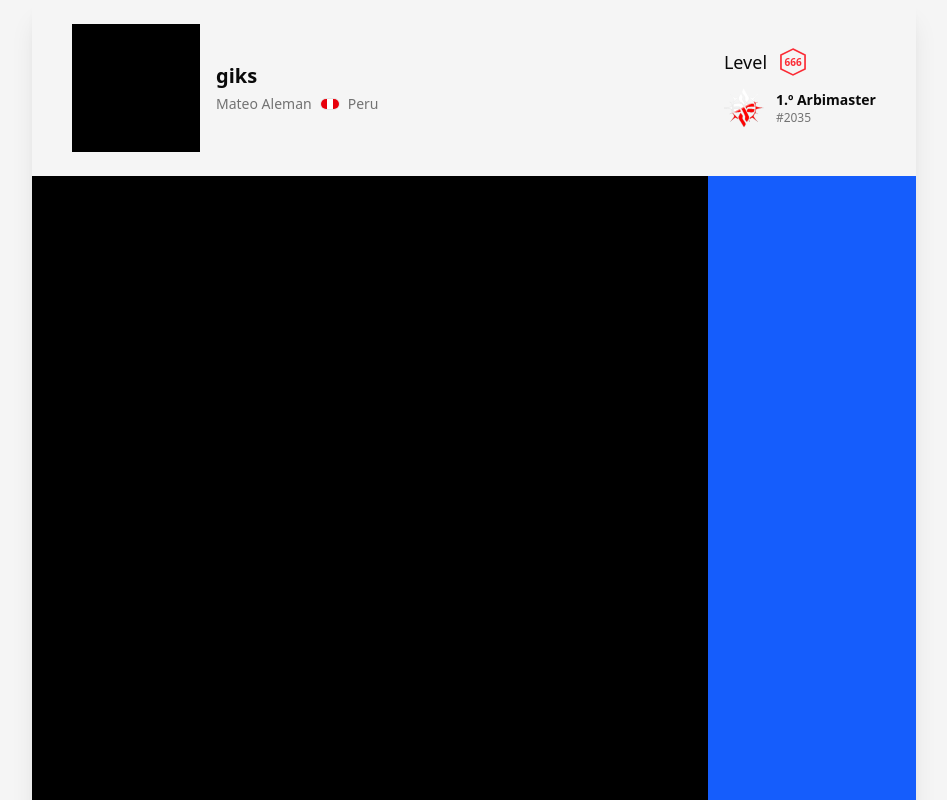
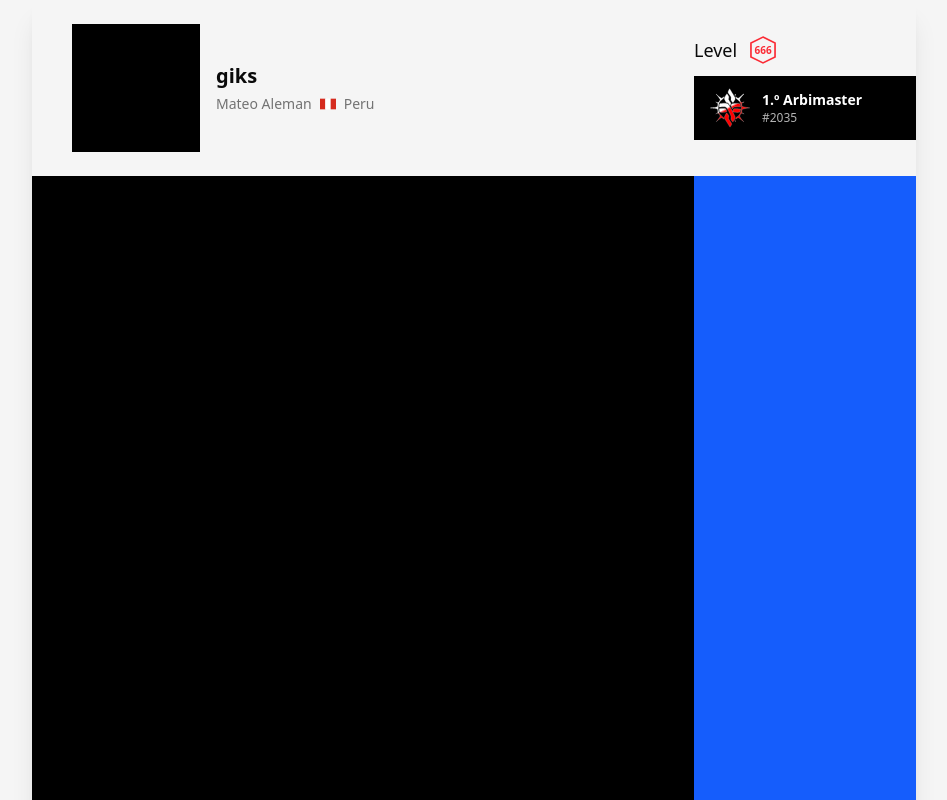
Before and after one commit to zGIKS/portfolio, a Next.js app: page / in a window 1280 px wide. Shown: the top 800 px of the page, without its empty margins (166-1113 px from the left). Built offline with nearby package versions, Linux system fonts and the light colour scheme.

Commit message:
feat: update Section1 to include PeruFlag icon and adjust layout; fix Section3 width

```diff
--- a/src/components/home-card.tsx
+++ b/src/components/home-card.tsx
@@ -6,7 +6,7 @@ export function HomeCard() {
   return (
     <div className="min-h-screen w-full bg-black text-white shadow-xl md:max-w-[55.249245rem]">
       <Section1 />
-      <div className="flex w-full">
+      <div className="flex w-full pl-6 md:pl-10">
         <Section2 />
         <Section3 />
       </div>
--- /dev/null
+++ b/src/components/icons/peru.tsx
@@ -0,0 +1,20 @@
+import React from "react";
+
+interface PeruFlagProps {
+  className?: string;
+}
+
+export function PeruFlag({ className = "h-6 w-9" }: PeruFlagProps) {
+  return (
+    <svg
+      viewBox="0 0 3 2"
+      className={className}
+      xmlns="http://www.w3.org/2000/svg"
+      aria-label="Flag of Peru"
+    >
+      <rect width="1" height="2" fill="#D52B1E" />
+      <rect x="1" width="1" height="2" fill="#FFFFFF" />
+      <rect x="2" width="1" height="2" fill="#D52B1E" />
+    </svg>
+  );
+}
--- a/src/components/section-1.tsx
+++ b/src/components/section-1.tsx
@@ -1,9 +1,9 @@
 import { Arbi } from "./icons/arbi";
-import { Tenno } from "./icons/tenno";
+import { PeruFlag } from "./icons/peru";
 
 export function Section1() {
   return (
-    <section className="flex w-full flex-col gap-6 bg-muted px-6 py-6 text-card-foreground md:flex-row md:items-center md:justify-between md:px-10">
+    <section className="flex w-full flex-col gap-6 bg-muted py-6 pl-6 pr-0 text-card-foreground md:flex-row md:items-center md:justify-between md:pl-10 md:pr-0">
       <div className="flex items-center gap-4">
         <div className="h-32 w-32 shrink-0 bg-black" />
         <div className="flex flex-col gap-1">
@@ -12,17 +12,13 @@ export function Section1() {
           </div>
           <div className="flex items-center gap-2 text-sm text-muted-foreground">
             <span>Mateo Aleman</span>
-            <span className="inline-flex h-3 w-5 overflow-hidden rounded-sm border border-border">
-              <span className="h-full w-1/3 bg-destructive" />
-              <span className="h-full w-1/3 bg-background" />
-              <span className="h-full w-1/3 bg-destructive" />
-            </span>
+            <PeruFlag className="h-3 w-4" />
             <span>Peru</span>
           </div>
         </div>
       </div>
 
-      <div className="flex flex-col items-start gap-3">
+      <div className="flex w-32 flex-col items-start gap-3 md:w-[13.875rem]">
         <div className="flex items-center gap-3">
           <span className="text-lg">Level</span>
           <span className="relative inline-flex h-7 w-7 items-center justify-center text-[10px] font-semibold text-red-500">
@@ -41,13 +37,15 @@ export function Section1() {
             666
           </span>
         </div>
+        <div className="w-full bg-black px-4 py-3">
           <div className="flex items-center gap-3">
             <Arbi className="h-10 w-10 shrink-0" />
             <div className="flex flex-col leading-tight">
-              <span className="text-sm font-semibold text-foreground">1.º Arbimaster</span>
-              <span className="text-xs text-muted-foreground">#2035</span>
+              <span className="text-sm font-semibold text-white">1.º Arbimaster</span>
+              <span className="text-xs text-white/70">#2035</span>
             </div>
           </div>
+        </div>
       </div>
     </section>
   );
--- a/src/components/section-3.tsx
+++ b/src/components/section-3.tsx
@@ -1,3 +1,3 @@
 export function Section3() {
-  return <section className="min-h-screen w-32 bg-blue-600 md:w-52" />;
+  return <section className="min-h-screen w-32 bg-blue-600 md:w-[13.875rem]" />;
 }
```
